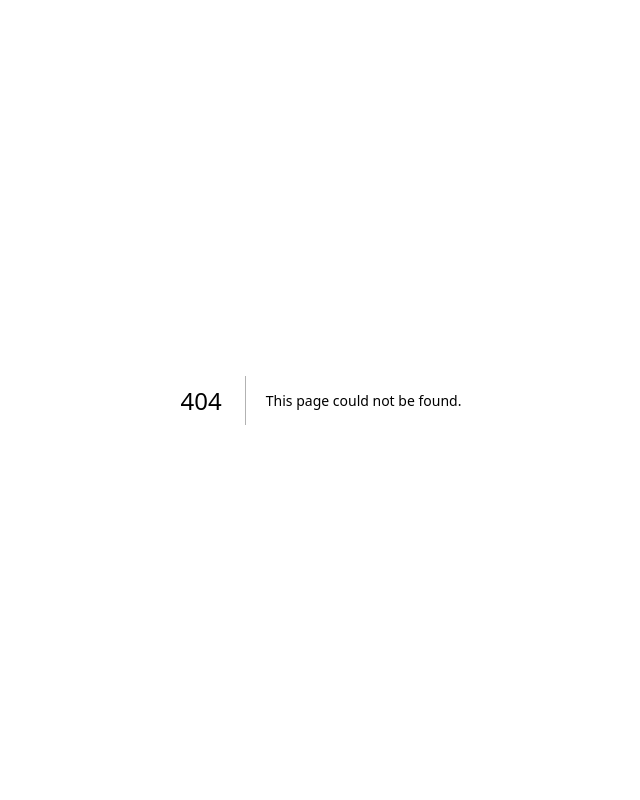
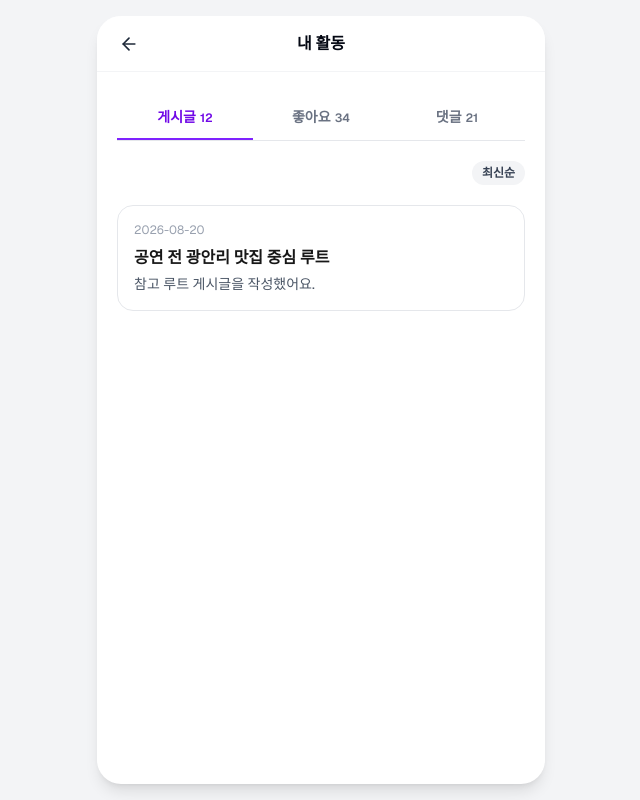
Before and after one commit to fanroute-sync/fanroute-sync-web, a Next.js app: page /my/activity in a window 1280 px wide. Before the commit this address had no page. Shown: the whole page, without its empty margins (319-959 px from the left). Built offline with nearby package versions, Linux system fonts and the light colour scheme.

Commit message:
feat: add activity and AI usage history

```diff
--- /dev/null
+++ b/src/app/my/activity/page.tsx
@@ -0,0 +1,3 @@
+import { ActivityPageScreen, myPageFixture } from '@/features/mypage';
+const types = ['POST', 'LIKE', 'COMMENT'] as const;
+export default async function MyActivityPage({ searchParams }: { searchParams: Promise<{ tab?: string }> }) { const { tab } = await searchParams; const initialType = types.find((type) => type === tab) ?? 'POST'; return <ActivityPageScreen data={myPageFixture} initialType={initialType} />; }
--- /dev/null
+++ b/src/app/my/ai-usage/page.tsx
@@ -0,0 +1,2 @@
+import { AiUsageScreen, myPageFixture } from '@/features/mypage';
+export default function AiUsagePage() { return <AiUsageScreen usage={myPageFixture.aiUsage} />; }
--- a/src/features/mypage/index.ts
+++ b/src/features/mypage/index.ts
@@ -1,3 +1,5 @@
 export { myPageFixture } from './fixtures/mypage-fixtures';
+export { ActivityPageScreen } from './ui/activity-page-screen';
+export { AiUsageScreen } from './ui/ai-usage-screen';
 export { MyPageScreen } from './ui/mypage-screen';
 export { ProfileEditScreen } from './ui/profile-edit-screen';
--- /dev/null
+++ b/src/features/mypage/ui/activity-screen.tsx
@@ -0,0 +1,13 @@
+'use client';
+
+import { AppShell, ContentContainer, PageHeader } from '@/components/layout';
+import { Badge, Card, Tabs } from '@/components/ui';
+import type { ActivityItem, MyPageData } from '@/features/mypage/model/mypage';
+
+type ActivityType = ActivityItem['type'];
+const tabs = [{ value: 'POST', label: '게시글' }, { value: 'LIKE', label: '좋아요' }, { value: 'COMMENT', label: '댓글' }] as const;
+export function ActivityScreen({ data, activeType, onTypeChange }: { data: MyPageData; activeType: ActivityType; onTypeChange: (type: ActivityType) => void }) {
+  const counts = { POST: data.activityCounts.posts, LIKE: data.activityCounts.likes, COMMENT: data.activityCounts.comments };
+  const items = data.activities.filter((item) => item.type === activeType).toSorted((a, b) => b.date.localeCompare(a.date));
+  return <AppShell showBottomNavigation={false} header={<PageHeader title='내 활동' backHref='/my' />}><ContentContainer className='space-y-5'><Tabs items={tabs.map((tab) => ({ ...tab, label: <>{tab.label}<span className='ml-1 text-xs'>{counts[tab.value]}</span></> }))} value={activeType} onValueChange={onTypeChange} ariaLabel='활동 타입' /><div className='flex justify-end'><Badge>최신순</Badge></div><section aria-label='활동 내역' className='space-y-3'>{items.map((item) => <Card key={item.id} className='shadow-none'><p className='text-xs text-gray-400'>{item.date}</p><h2 className='mt-2 font-semibold'>{item.title}</h2><p className='mt-1 text-sm text-gray-600'>{item.description}</p></Card>)}</section></ContentContainer></AppShell>;
+}
--- /dev/null
+++ b/src/features/mypage/ui/ai-usage-screen.tsx
@@ -0,0 +1,8 @@
+import { Bot, CalendarCheck2 } from 'lucide-react';
+import { AppShell, ContentContainer, PageHeader } from '@/components/layout';
+import { Card } from '@/components/ui';
+import type { AiUsageSnapshot } from '@/features/mypage/model/mypage';
+
+export function AiUsageScreen({ usage }: { usage: AiUsageSnapshot }) {
+  return <AppShell showBottomNavigation={false} header={<PageHeader title='AI 루트 사용 현황' backHref='/my' />}><ContentContainer className='space-y-7'><section className='rounded-3xl bg-violet-700 p-6 text-white'><Bot aria-hidden='true' size={30} /><p className='mt-5 text-4xl font-black'>{usage.used} / {usage.limit}회</p><p className='mt-2 text-sm text-violet-100'>{usage.month} 사용한 AI 일정 생성 횟수</p><p className='mt-4 text-xs text-violet-200'>잔여 {usage.remaining}회 · 서버 응답 기준</p></section><section><h2 className='mb-3 text-lg font-bold'>사용 내역</h2><div className='space-y-3'>{usage.history.map((item) => <Card key={item.id} className='flex items-center gap-3 shadow-none'><span className='grid size-10 place-items-center rounded-full bg-emerald-50 text-emerald-600'><CalendarCheck2 aria-hidden='true' size={19} /></span><div><strong className='block text-sm'>{item.date}</strong><span className='text-xs text-gray-500'>{item.targetDate} 일정 생성 성공</span></div></Card>)}</div><p className='mt-3 text-xs leading-5 text-gray-500'>성공한 생성 내역만 서버에서 전달받아 표시합니다. 실패한 생성은 포함되지 않습니다.</p></section></ContentContainer></AppShell>;
+}
```
Also changed, not shown: src/features/mypage/ui/activity-page-screen.tsx (added, +8 -0 lines).
